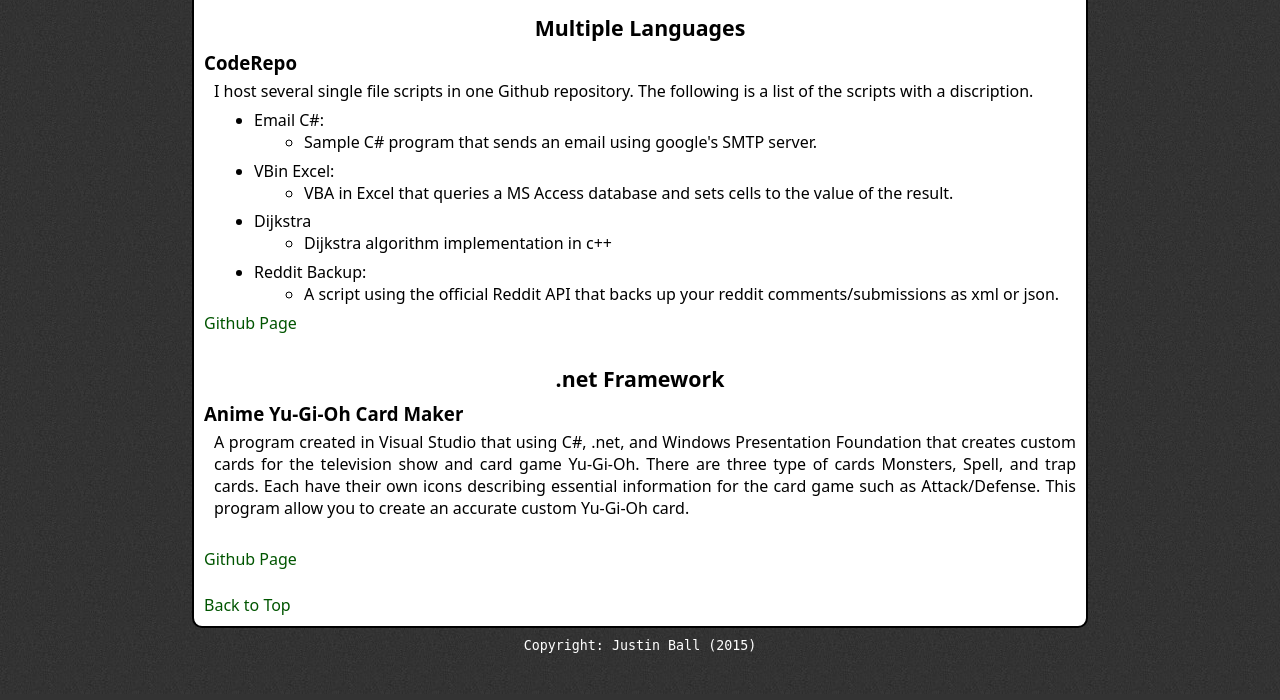
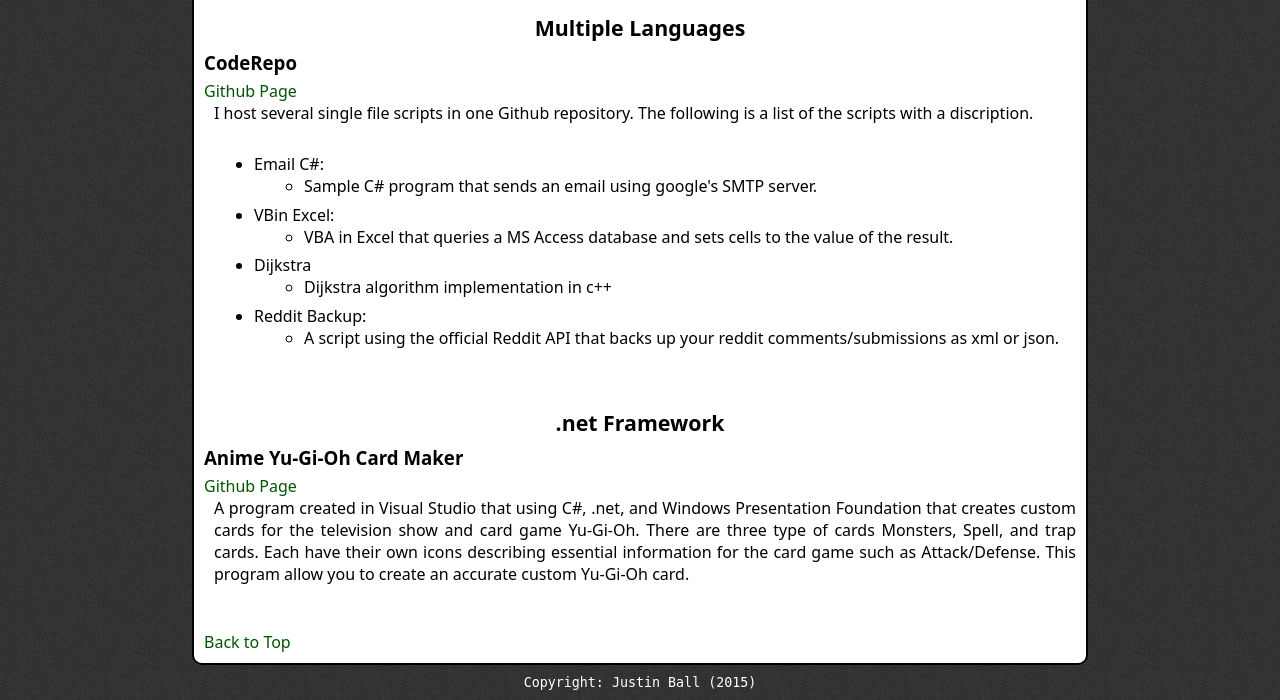
Before and after one commit to ballju/ballju.github.io, a plain HTML site: page projects.html in a window 1280 px wide. Shown: the part 106-806 px from the top of the page. Drawn offline with nearby package versions, Linux system fonts and the light colour scheme; some packages are replaced by stand-ins of ours; a script that the page names is missing.

Commit message:
Update projects.html

```diff
--- a/projects.html
+++ b/projects.html
@@ -41,7 +41,8 @@
                     </div>
 <center><h1>Multiple Languages</h1></center>
 <h2>CodeRepo</h2>
-<p>I host several single file scripts in one Github repository. The following is a list of the scripts with a discription.
+<a href='https://github.com/ballju/CodeRepo' target="_blank">Github Page</a><br>
+<p>I host several single file scripts in one Github repository. The following is a list of the scripts with a discription.</p></br>
 <ul>
 <li>Email C#:
 <ul><li>Sample C# program that sends an email using google's SMTP server.</ul>
@@ -52,14 +53,12 @@
 <li>Reddit Backup:
 <ul><li>A script using the official Reddit API that backs up your reddit comments/submissions as xml or json.</ul>
 </ul>
-<a href='https://github.com/ballju/CodeRepo' target="_blank">Github Page</a> <br><br>
+</br></br>
 <center><h1>.net Framework</h1></center>
 <h2 id='Anime Yu-Gi-Oh Card Maker'>Anime Yu-Gi-Oh Card Maker</h2>
-
+<a href='https://github.com/ballju/Anime_Yu-Gi-Oh_Card_Maker' target="_blank">Github Page</a></br>
 <p>A program created in Visual Studio that using C#, .net, and Windows Presentation Foundation that creates custom cards for the television show and card game Yu-Gi-Oh. There are three type of cards Monsters, Spell, and trap cards. Each have their own icons describing essential information for the card game such as Attack/Defense. This program allow you to create an accurate custom Yu-Gi-Oh card. <br><br>
 </p>
-<a href='https://github.com/ballju/Anime_Yu-Gi-Oh_Card_Maker' target="_blank">Github Page</a>
-
 </p>
                     <div class="totop">
                         <a href="#header">Back to Top</a>
```
